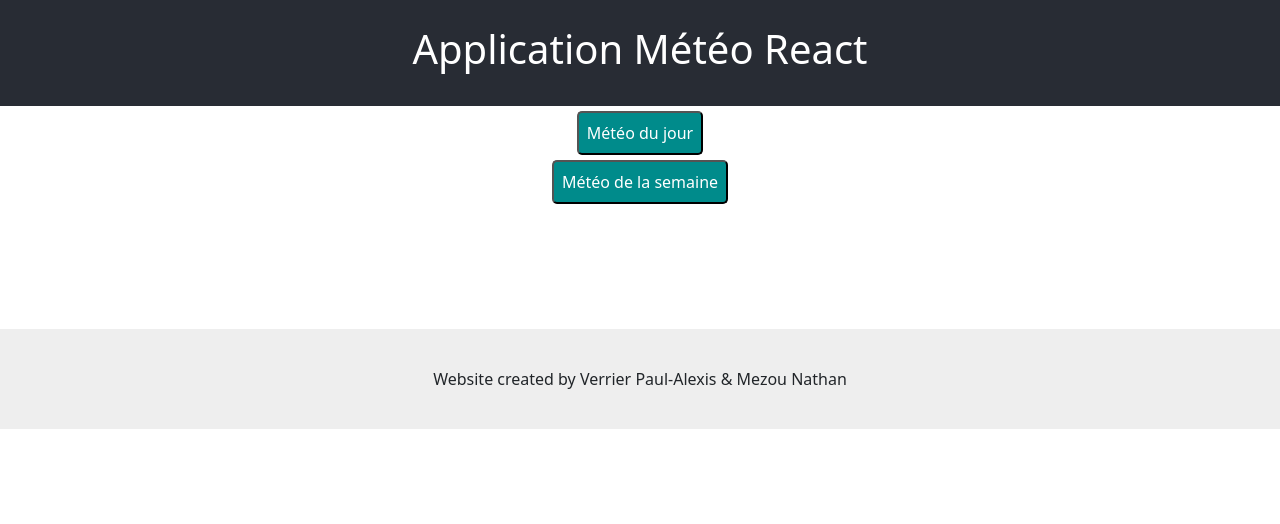
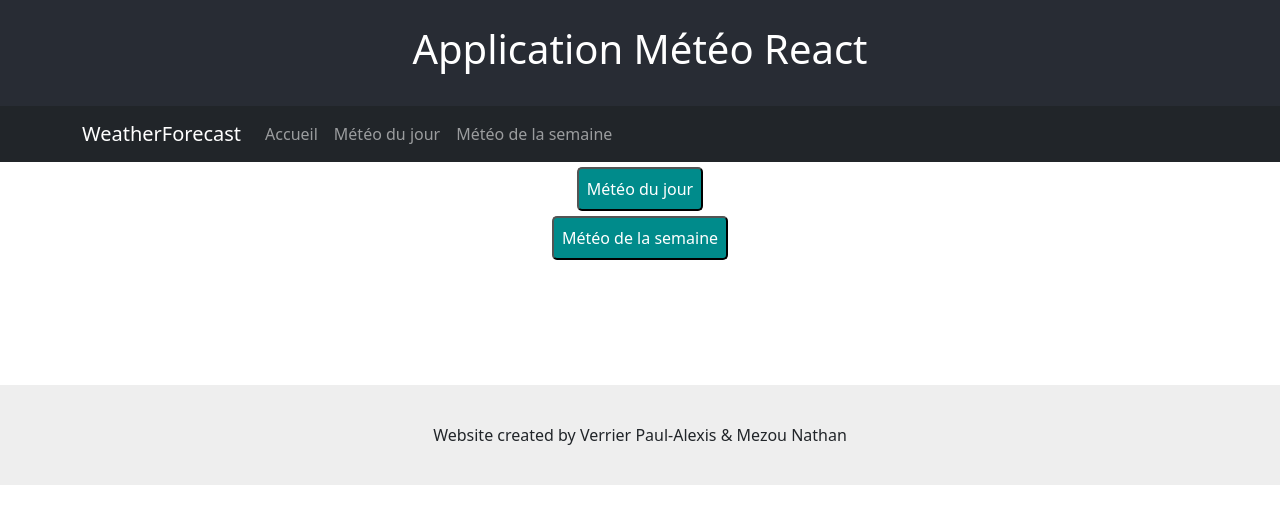
Before and after one commit to PaulexV/WeatherForecast, a React (Create React App) app: page / in a window 1280 px wide. Shown: the top 524 px of the page. Built offline with nearby package versions, Linux system fonts and the light colour scheme.

Commit message:
Ajout navbar

```diff
--- a/src/App.tsx
+++ b/src/App.tsx
@@ -6,6 +6,7 @@ import 'bootstrap/dist/css/bootstrap.min.css';
 import Homepage from './components/Pages/Homepage';
 import WeeklyWeather from './components/Pages/WeeklyWeather';
 import DailyWeather from './components/Pages/DailyWeather';
+import WeatherNavbar from './components/Navbar/navbar';
 
 function App() {
   return (
@@ -14,6 +15,7 @@ function App() {
         <h1>Application Météo React</h1>
       </header>
       <main>
+        <WeatherNavbar />
         <BrowserRouter>
           <Routes>
             <Route path="/" element={<Homepage />} />
--- /dev/null
+++ b/src/components/Navbar/navbar.tsx
@@ -0,0 +1,20 @@
+import React from 'react'
+import { Container, Nav } from 'react-bootstrap';
+import Navbar from 'react-bootstrap/Navbar'
+
+function WeatherNavbar() {
+
+    return (
+        <Navbar bg="dark" variant="dark">
+          <Container>
+          <Navbar.Brand href="/">WeatherForecast</Navbar.Brand>
+          <Nav className="me-auto">
+            <Nav.Link href="/">Accueil</Nav.Link>
+            <Nav.Link href="daily">Météo du jour</Nav.Link>
+            <Nav.Link href="weekly">Météo de la semaine</Nav.Link>
+          </Nav>
+          </Container>
+        </Navbar>
+    )
+}
+export default WeatherNavbar;
```
Also changed, not shown: 1 other file (tests, documents, lock files or other folders).
